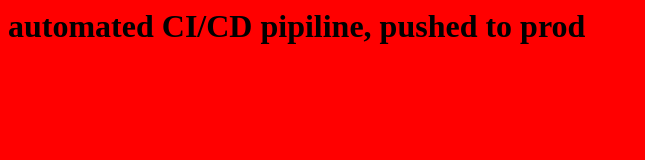
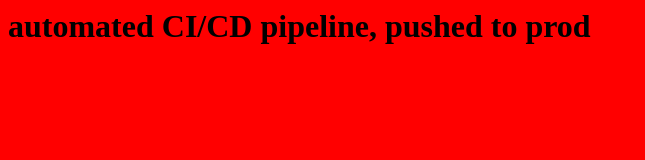
Before and after one commit to shalleygupta/website1, a plain HTML site: page index.html in a window 1280 px wide. Shown: the whole page, without its empty margins (0-645 px from the left). Drawn offline with Linux system fonts and the light colour scheme.

Commit message:
added push prod code

```diff
--- a/index.html
+++ b/index.html
@@ -4,6 +4,6 @@ Jenkins CI/CD Pipeline
 </title>
 <body bgcolor="red" >
 <h1>
-automated CI/CD pipiline, pushed to prod
+automated CI/CD pipeline, pushed to prod
 </h1></body>
 </html>
```
